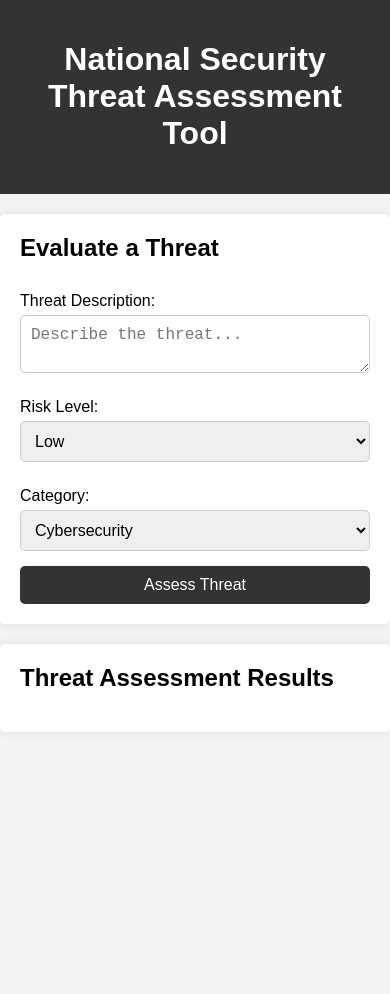
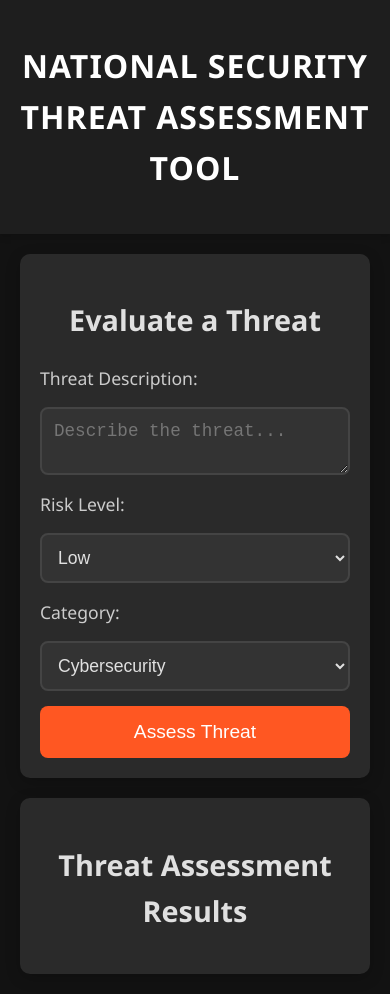
Before and after one commit to Aman-404-404/national-security, a plain HTML site: page index.html in a window 390 px wide. Before the commit the page ends 844 px from the top, so only its background shows below. Drawn offline with Linux system fonts and the light colour scheme; a script that the page names is missing.

Commit message:
Update style.css

```diff
--- a/style.css
+++ b/style.css
@@ -1,69 +1,169 @@
+/* General Styling for Dark Theme */
 body {
-    font-family: Arial, sans-serif;
+    font-family: 'Segoe UI', Tahoma, Geneva, Verdana, sans-serif;
     margin: 0;
     padding: 0;
-    background-color: #f4f4f4;
+    background-color: #121212;
+    color: #E0E0E0;
+    line-height: 1.6;
 }
 
 header {
-    background-color: #333;
-    color: white;
-    padding: 20px;
+    background-color: #1E1E1E;
+    color: #ffffff;
+    padding: 40px 20px;
     text-align: center;
+    box-shadow: 0 4px 6px rgba(0, 0, 0, 0.1);
 }
 
-.input-section, .result-section {
-    margin: 20px auto;
-    max-width: 800px;
-    background-color: white;
-    padding: 20px;
-    border-radius: 5px;
-    box-shadow: 0 0 10px rgba(0, 0, 0, 0.1);
+header h1 {
+    font-size: 2.5rem;
+    font-weight: 700;
+    font-family: 'Segoe UI', Tahoma, Geneva, Verdana, sans-serif;
+    letter-spacing: 1px;
+    text-transform: uppercase;
+    margin: 0;
+    animation: fadeIn 1s ease-out;
+}
+
+/* Form and Results Section */
+.login-container,.input-section, .result-section {
+    margin: 30px auto;
+    max-width: 900px;
+    background-color: #2A2A2A;
+    padding: 40px;
+    border-radius: 10px;
+    box-shadow: 0 4px 15px rgba(0, 0, 0, 0.2);
+    animation: slideIn 0.8s ease-out;
 }
 
 h2 {
-    margin-top: 0;
+    font-size: 1.8rem;
+    margin-bottom: 20px;
+    color: #E0E0E0;
+    text-align: center;
 }
 
 form {
     display: flex;
     flex-direction: column;
+    gap: 20px;
 }
 
 label {
-    margin: 10px 0 5px;
+    font-size: 1.1rem;
+    color: #ccc;
 }
 
-textarea, select {
-    padding: 10px;
-    font-size: 1rem;
-    margin-bottom: 15px;
-    border: 1px solid #ccc;
-    border-radius: 5px;
+textarea, select, input[type="text"], input[type="password"] {
+    padding: 12px;
+    font-size: 1.1rem;
+    border: 2px solid #444;
+    border-radius: 8px;
+    transition: all 0.3s ease;
+    background-color: #333;
+    color: #E0E0E0;
+}
+
+textarea:focus, select:focus, input[type="text"]:focus, input[type="password"]:focus {
+    border-color: #E0E0E0;
+    outline: none;
+    box-shadow: 0 0 5px rgba(224, 224, 224, 0.3);
 }
 
 button {
-    padding: 10px;
-    background-color: #333;
+    padding: 15px;
+    background-color: #FF5722;
     color: white;
+    font-size: 1.2rem;
     border: none;
-    border-radius: 5px;
+    border-radius: 8px;
     cursor: pointer;
-    font-size: 1rem;
+    transition: background-color 0.3s ease, transform 0.3s ease;
 }
 
 button:hover {
-    background-color: #555;
+    background-color: #E64A19;
+    transform: translateY(-3px);
 }
 
+button:active {
+    transform: translateY(0);
+}
+
+/* Result Section */
 .result-section ul {
     list-style: none;
     padding: 0;
+    margin: 0;
 }
 
 .result-section li {
-    background-color: #e2e2e2;
-    padding: 10px;
-    margin-bottom: 10px;
-    border-radius: 5px;
+    background-color: #333;
+    padding: 20px;
+    margin-bottom: 20px;
+    border-radius: 10px;
+    box-shadow: 0 4px 10px rgba(0, 0, 0, 0.2);
+    transition: background-color 0.3s ease;
 }
+
+.result-section li:hover {
+    background-color: #444;
+}
+
+/* Notification Styling */
+.notification {
+    position: fixed;
+    top: 20px;
+    right: 20px;
+    background-color: #4CAF50;
+    color: white;
+    padding: 10px 20px;
+    border-radius: 8px;
+    box-shadow: 0 4px 10px rgba(0, 0, 0, 0.3);
+    font-size: 1rem;
+    opacity: 0;
+    visibility: hidden;
+    transition: opacity 0.3s ease-in-out, visibility 0.3s ease-in-out;
+}
+
+.notification.show {
+    opacity: 1;
+    visibility: visible;
+}
+
+/* Animations */
+@keyframes fadeIn {
+    0% {
+        opacity: 0;
+    }
+    100% {
+        opacity: 1;
+    }
+}
+
+@keyframes slideIn {
+    0% {
+        transform: translateX(-50%);
+        opacity: 0;
+    }
+    100% {
+        transform: translateX(0);
+        opacity: 1;
+    }
+}
+
+@media (max-width: 768px) {
+    .input-section, .result-section {
+        padding: 20px;
+        margin: 20px;
+    }
+
+    header h1 {
+        font-size: 2rem;
+    }
+
+    form {
+        gap: 15px;
+    }
+}
```
